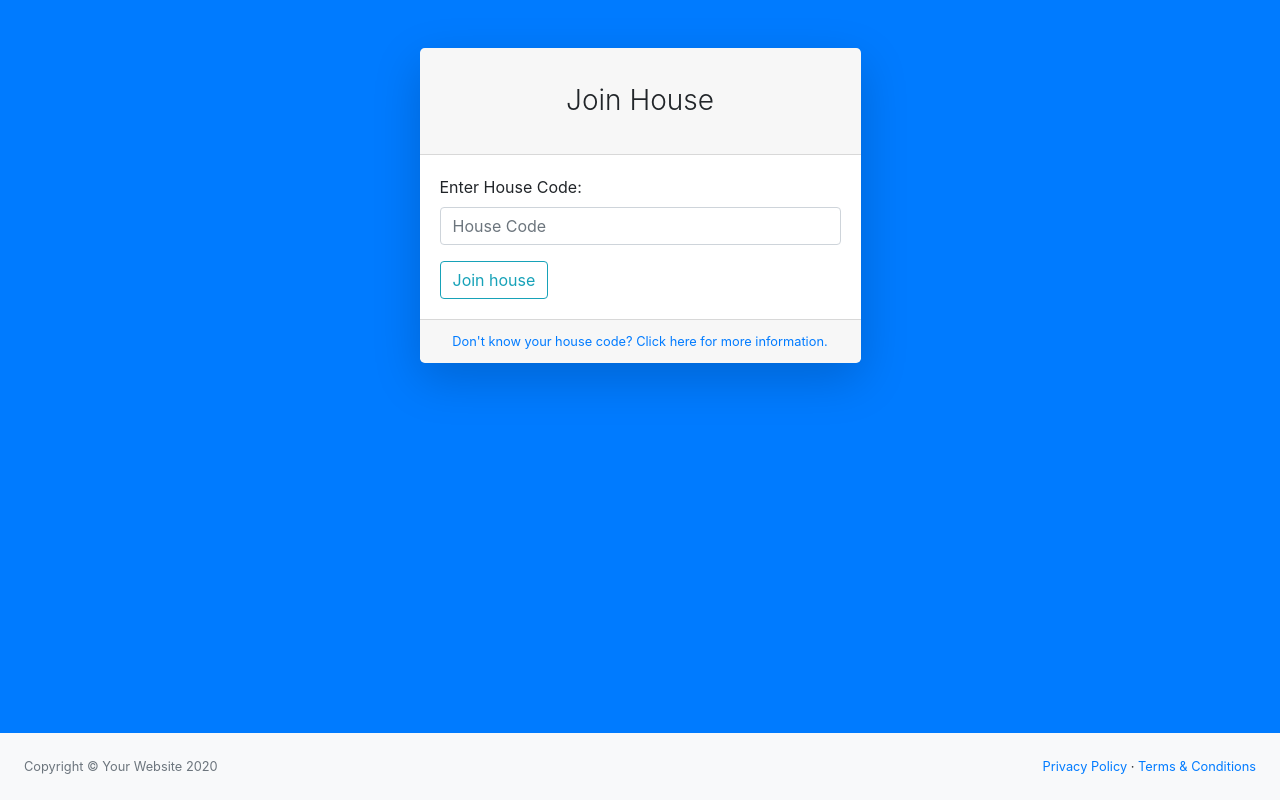
After one commit to connorkeevill/CM20257-housemates, a Django app: page /join-house/ in a window 1280 px wide. The commit adds this page. Run offline with Django 3.2, Linux system fonts and the light colour scheme; some libraries are stand-ins or nearby versions.

Commit message:
Created page to allow user to enter code and join house.

```diff
--- a/app/templates/app/index.html
+++ b/app/templates/app/index.html
@@ -17,6 +17,9 @@
     <li>
         <a href="{% url 'dashboard' %}">Dashboard</a>
     </li>
+    <li>
+        <a href="{% url 'join-house' %}">Join house page</a>
+    </li>
 </ul>
 
 </body>
--- /dev/null
+++ b/app/templates/app/join-house-base.html
@@ -0,0 +1,38 @@
+<!DOCTYPE html>
+{% load static %}
+<html lang="en">
+<head>
+    <meta charset="utf-8"/>
+    <meta http-equiv="X-UA-Compatible" content="IE=edge"/>
+    <meta name="viewport" content="width=device-width, initial-scale=1, shrink-to-fit=no"/>
+    <meta name="description" content=""/>
+    <meta name="author" content=""/>
+    <title>Page Title - SB Admin</title>
+    <link href="{% static 'app/css/styles.css' %}" rel="stylesheet"/>
+    <script src="https://cdnjs.cloudflare.com/ajax/libs/font-awesome/5.15.1/js/all.min.js"
+            crossorigin="anonymous"></script>
+</head>
+<body class="bg-primary">
+<div id="layoutAuthentication">
+    <div id="layoutAuthentication_content">
+        <main>
+            {% block join_house_content %}{% endblock %}
+        </main>
+    </div>
+    <div id="layoutAuthentication_footer">
+        <footer class="py-4 bg-light mt-auto">
+            <div class="container-fluid">
+                <div class="d-flex align-items-center justify-content-between small">
+                    <div class="text-muted">Copyright &copy; Your Website 2020</div>
+                    <div>
+                        <a href="#">Privacy Policy</a>
+                        &middot;
+                        <a href="#">Terms &amp; Conditions</a>
+                    </div>
+                </div>
+            </div>
+        </footer>
+    </div>
+</div>
+</body>
+</html>
--- /dev/null
+++ b/app/templates/app/join-house.html
@@ -0,0 +1,38 @@
+<html lang="en">
+<head>
+    <meta charset="UTF-8">
+    <title>Join House</title>
+</head>
+<body>
+{% extends "app/join-house-base.html" %}
+{% load crispy_forms_filters %}
+{% block join_house_content %}
+    <div class="container">
+        <div class="row justify-content-center">
+            <div class="col-lg-5">
+                <div class="card shadow-lg border-0 rounded-lg mt-5">
+                    <div class="card-header"><h3 class="text-center font-weight-light my-4">Join House</h3></div>
+                    <div class="card-body">
+                        <form method="post">
+                            {% csrf_token %}
+                            <div class="form-group">
+                                <label for="exampleInputEmail1">Enter House Code:</label>
+                                <input type="House Code" class="form-control" id="exampleInputEmail1" placeholder="House Code">
+                            </div>
+                            {{ form | crispy }}
+
+                        </form>
+                        <div>
+                            <button class="btn btn-outline-info" type="submit">Join house</button>
+                        </div>
+                    </div>
+                    <div class="card-footer text-center">
+                        <div class="small"><a href={% url 'join-house' %}>Don't know your house code? Click here for more information.</a></div>
+                    </div>
+                </div>
+            </div>
+        </div>
+    </div>
+{% endblock join_house_content %}
+</body>
+</html>
--- a/app/urls.py
+++ b/app/urls.py
@@ -9,5 +9,6 @@ urlpatterns = [
 	path('dashboard/', views.dashboard, name='dashboard'),
 	path('signup/', views.SignUp.as_view(), name='signup'),
 	path('forgot-password/', views.forgot_password, name='forgot-password'),
-	path('logout/', authenticationViews.LogoutView.as_view(template_name='app/logout.html'), name='logout')
+	path('logout/', authenticationViews.LogoutView.as_view(template_name='app/logout.html'), name='logout'),
+	path('join-house/', views.joinhouse, name='join-house')
 ]
--- a/app/views.py
+++ b/app/views.py
@@ -9,6 +9,10 @@ def index(request):
 
 def dashboard(request):
 	return render(request, 'app/dashboard.html')
+
+
+def joinhouse(request):
+	return render(request, 'app/join-house.html')
 
 
 class SignUp(View):
```
